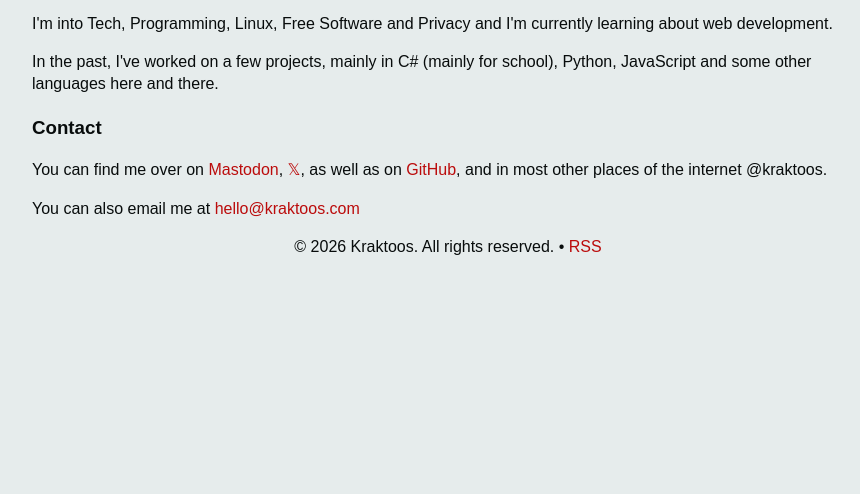
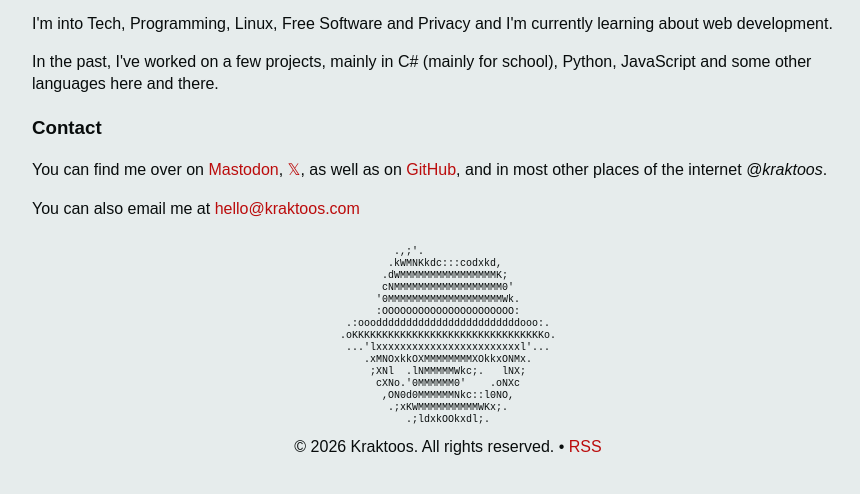
Before and after one commit to Kraktoos/kraktoos-site, an Eleventy site: page src/about.md in a window 1280 px wide. Shown: the part 196-690 px from the top of the page, without its empty margins (192-1052 px from the left). Built offline with nearby package versions, Linux system fonts and the light colour scheme; Eleventy itself is replaced by a stand-in of ours; files that its build step writes are made by us from their sources.

Commit message:
Add ASCII logo to footer

```diff
--- a/src/about.md
+++ b/src/about.md
@@ -14,7 +14,6 @@ In the past, I've worked on a few projects, mainly in C# (mainly for school), Py
 
 ### Contact
 
-You can find me over on [Mastodon](https://fosstodon.org/@kraktoos), [𝕏](https://x.com/kraktoos), as well as on [GitHub](https://github.com/kraktoos), and in most other places of the internet @kraktoos.
+You can find me over on [Mastodon](https://fosstodon.org/@kraktoos), [𝕏](https://x.com/kraktoos), as well as on [GitHub](https://github.com/kraktoos), and in most other places of the internet *@kraktoos*.
 
-You can also email me at
-[hello@kraktoos.com](mailto:hello@kraktoos.com)
+You can also email me at [hello@kraktoos.com](mailto:hello@kraktoos.com)
--- a/src/templates/global.html
+++ b/src/templates/global.html
@@ -25,8 +25,8 @@ navbar: [
       html, body {
         font-family: sans-serif;
         line-height: 1.4;
-        background-color: var(--bg);
         color: var(--txt);
+        background: var(--bg);
       }
       :root {
         --bg: #e6ecec;
@@ -73,8 +73,28 @@ navbar: [
       </nav>
     </header>
     <main>{{ content }}</main>
-    <footer style="text-align: center;">
-      &copy; {{ "now" | date: "%Y" }} Kraktoos. All rights reserved. &bull; <a href="/feed.xml" target="_blank">RSS</a>
+    <footer>
+      <div style="display: flex; justify-content: center;">
+        <pre style="font-size: 10px; line-height: 12px;">
+         .,;'.
+        .kWMNKkdc:::codxkd,
+       .dWMMMMMMMMMMMMMMMMK;
+       cNMMMMMMMMMMMMMMMMMM0'
+      '0MMMMMMMMMMMMMMMMMMMWk.
+      :OOOOOOOOOOOOOOOOOOOOOO:
+ .:oooddddddddddddddddddddddddooo:.
+.oKKKKKKKKKKKKKKKKKKKKKKKKKKKKKKKKo.
+ ...'lxxxxxxxxxxxxxxxxxxxxxxxxl'...
+    .xMNOxkkOXMMMMMMMMXOkkxONMx.
+     ;XNl  .lNMMMMMWkc;.   lNX;
+      cXNo.'0MMMMMM0'    .oNXc
+       ,ON0d0MMMMMMNkc::l0NO,
+        .;xKWMMMMMMMMMMWKx;.
+           .;ldxkOOkxdl;.</pre>
+      </div>
+      <div style="text-align: center">
+        &copy; {{ "now" | date: "%Y" }} Kraktoos. All rights reserved. &bull; <a href="/feed.xml" target="_blank">RSS</a>
+      </div>
     </footer>
   </body>
 </html>
```
